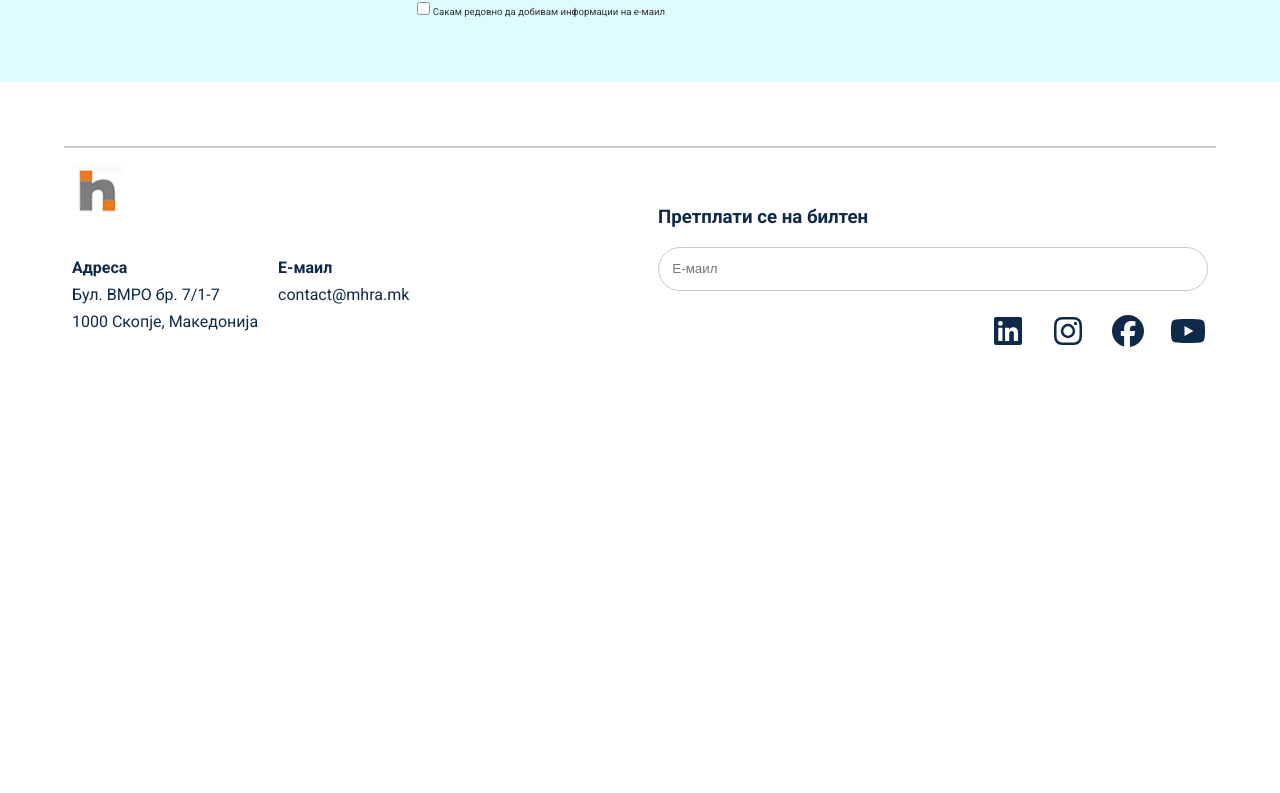
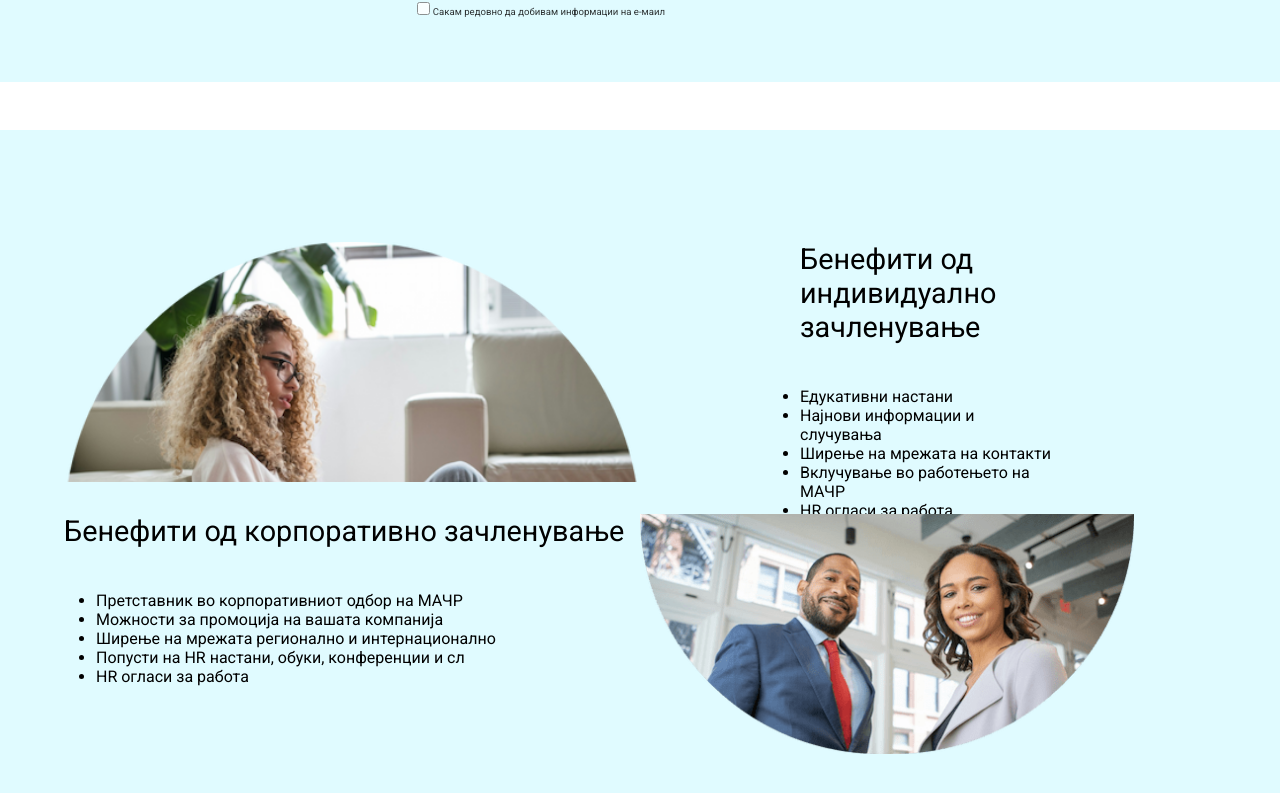
Before and after one commit to Lafazanovski/MHRA, a Next.js app: page /signUp in a window 1280 px wide. Shown: the part 1447-2240 px from the top of the page. Before the commit the page ends 1826 px from the top, so only its background shows below. Built offline with nearby package versions, Linux system fonts and the light colour scheme; no server answers.

Commit message:
signUp page and components update

```diff
--- /dev/null
+++ b/src/components/signUpBenefits/signUpBenefits.css
@@ -0,0 +1,61 @@
+.signUpBenefitsSection {
+    background-color: var(--backgroundSection-color);
+    margin-block: 3em;
+    padding-block: 6em;
+}
+
+.signUpBenefitsTopDiv,
+.signUpBenefitsBottomDiv {
+    display: flex;
+    padding-block: 1em;
+}
+
+.signUpBenefitsTopLeftDiv,
+.signUpBenefitsTopRightDiv {
+    width: 50%;
+    height: 30vh;
+}
+
+.signUpBenefitsTopLeftImage {
+    background-image: url("/images/signUpLeft.png");
+    width: 100%;
+    height: 100%;
+    background-size: cover;
+    background-position: contain;
+}
+
+.signUpBenefitsTopRightDiv {
+    padding-inline: 10em;
+}
+
+.signUpBenefitsTopRightDiv h2 {
+    margin-bottom: 1.5em;
+    font-size: 1.8em;
+    font-weight: 400;
+}
+
+.signUpBenefitsBottomLeftDiv,
+.signUpBenefitsBottomRightDiv {
+    width: 50%;
+    height: 30vh;
+}
+
+.signUpBenefitsBottomLeftDiv h2 {
+    margin-bottom: 1.5em;
+    font-size: 1.8em;
+    font-weight: 400;
+}
+
+.signUpBenefitsBottomLeftDiv ul {
+    font-size: 1em;
+    margin-inline: 2em;
+}
+
+.signUpBenefitsBottomRightImage {
+    background-image: url("/images/signUpRight.png");
+    width: 100%;
+    height: 100%;
+    background-size: contain;
+    background-repeat: no-repeat;
+    background-position: start;
+}
--- /dev/null
+++ b/src/components/signUpBenefits/signUpBenefits.tsx
@@ -0,0 +1,47 @@
+import React from 'react'
+
+const SignUpBenefits = () => {
+  return (
+    <>
+      <div id='sign-up-benefits' className="signUpBenefitsSection">
+        <div className="signUpBenefitsContainer wrapper">
+          {/* Top Div */}
+          <div className="signUpBenefitsTopDiv">
+            <div className="signUpBenefitsTopLeftDiv">
+              <div className="signUpBenefitsTopLeftImage">
+              </div>
+            </div>
+            <div className="signUpBenefitsTopRightDiv">
+              <h2>Бенефити од индивидуално зачленување</h2>
+              <ul>
+                <li>Едукативни настани</li>
+                <li>Најнови информации и случувања</li>
+                <li>Ширење на мрежата на контакти</li>
+                <li>Вклучување во работењето на МАЧР</li>
+                <li>HR огласи за работа</li>
+              </ul>
+            </div>
+          </div>
+          {/* Bottom Div */}
+          <div className="signUpBenefitsBottomDiv">
+            <div className="signUpBenefitsBottomLeftDiv">
+              <h2>Бенефити од корпоративно зачленување</h2>
+              <ul>
+                <li>Претставник во корпоративниот одбор на МАЧР</li>
+                <li>Можности за промоција на вашата компанија</li>
+                <li>Ширење на мрежата регионално и интернационално</li>
+                <li>Попусти на HR настани, обуки, конференции и сл</li>
+                <li>HR огласи за работа</li>
+              </ul>
+            </div>
+            <div className="signUpBenefitsBottomRightDiv">
+              <div className="signUpBenefitsBottomRightImage"></div>
+            </div>
+          </div>
+        </div>
+      </div>
+    </>
+  );
+}
+
+export default SignUpBenefits
--- a/src/pages/signUp.tsx
+++ b/src/pages/signUp.tsx
@@ -1,4 +1,5 @@
 import Hero from "@/components/hero/hero";
+import SignUpBenefits from "@/components/signUpBenefits/signUpBenefits";
 import SignUpComponent from "@/components/signUpComponent/signUpComponent";
 import React from "react";
 
@@ -8,10 +9,11 @@ const SignUp = () => {
       <Hero
         title="Придружи ни се!"
         subtitle="Сакаш да се информираш подетално за бенефитите?"
-        buttonLink="/singUp"
+        buttonLink="/signUp#sign-up-benefits"
         buttonText="Прочитај повеќе"
       />
       <SignUpComponent />
+      <SignUpBenefits />
     </>
   );
 };
--- a/src/styles/main.css
+++ b/src/styles/main.css
@@ -33,6 +33,7 @@
 @import "../components/aboutUsBoard/aboutUsBoard.css";
 @import "../components/culture/culture.css";
 @import "../components/signUpComponent/signUpComponent.css";
+@import "../components/signUpBenefits/signUpBenefits.css";
 @import "../components/calendar/calendar.css";
 @import "../components/hrEvents/hrEvents.css";
 @import "../components/blogContent/blogContent.css";
```
